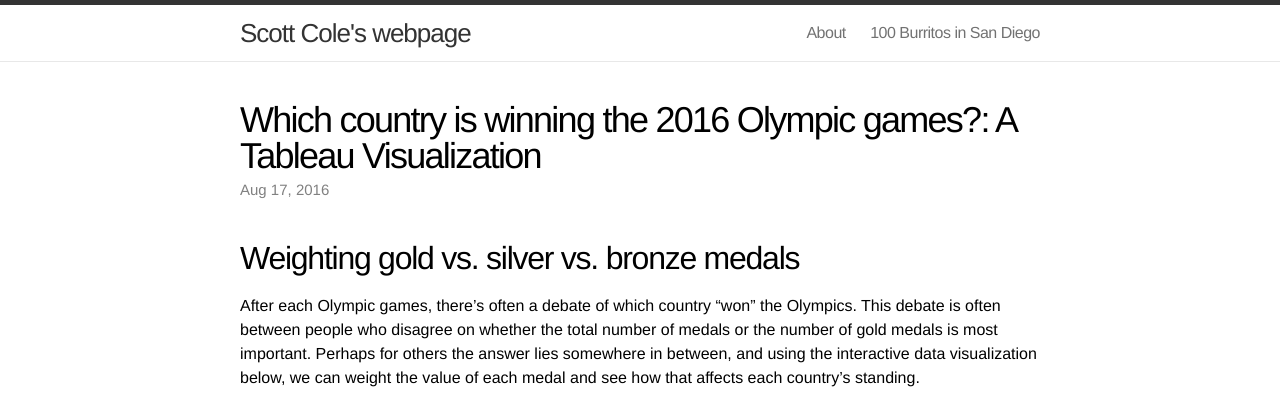
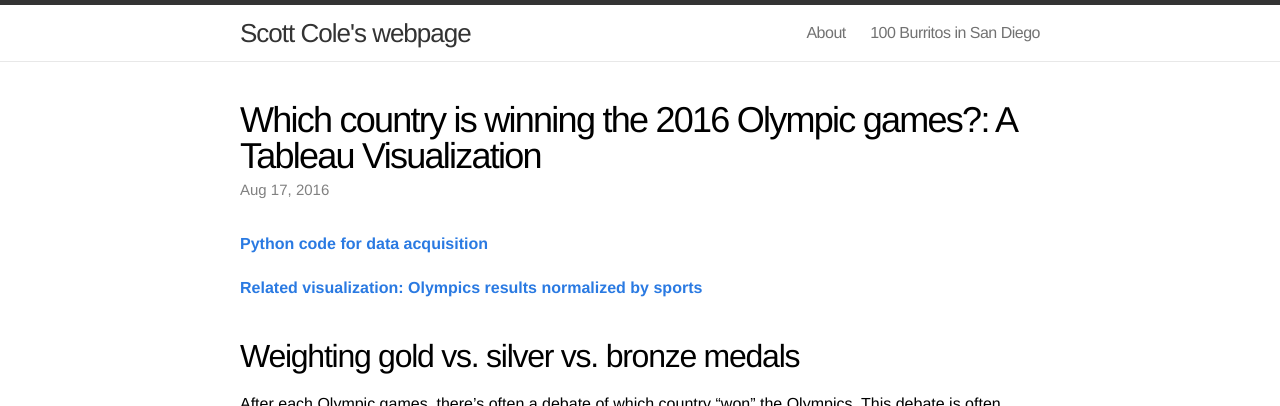
Before and after one commit to srcole/srcole.github.io, a Jekyll site: the page built from _posts/2016-08-17-olympics.markdown, in a window 1280 px wide, cut to the strip 0-406 px from the top of the page. Built offline with Jekyll 4.4.1, drawn with Linux system fonts in a browser that asks for light colours; comment, search, counter and statistics services are not loaded.

Commit message:
update olympics links

```diff
--- a/_posts/2016-08-17-olympics.markdown
+++ b/_posts/2016-08-17-olympics.markdown
@@ -6,6 +6,10 @@ excerpt: "Interactive visualization to set weights to each medal category to vis
 date:   2016-08-17 00:00:00
 mathjax: true
 ---
+
+**[Python code for data acquisition](https://github.com/srcole/qwm/tree/master/olympics)**
+
+**[Related visualization: Olympics results normalized by sports](https://srcole.github.io/2016/08/20/olympicssports/)**
 
 ## Weighting gold vs. silver vs. bronze medals
 After each Olympic games, there's often a debate of which country "won" the Olympics. This debate is often between
```
